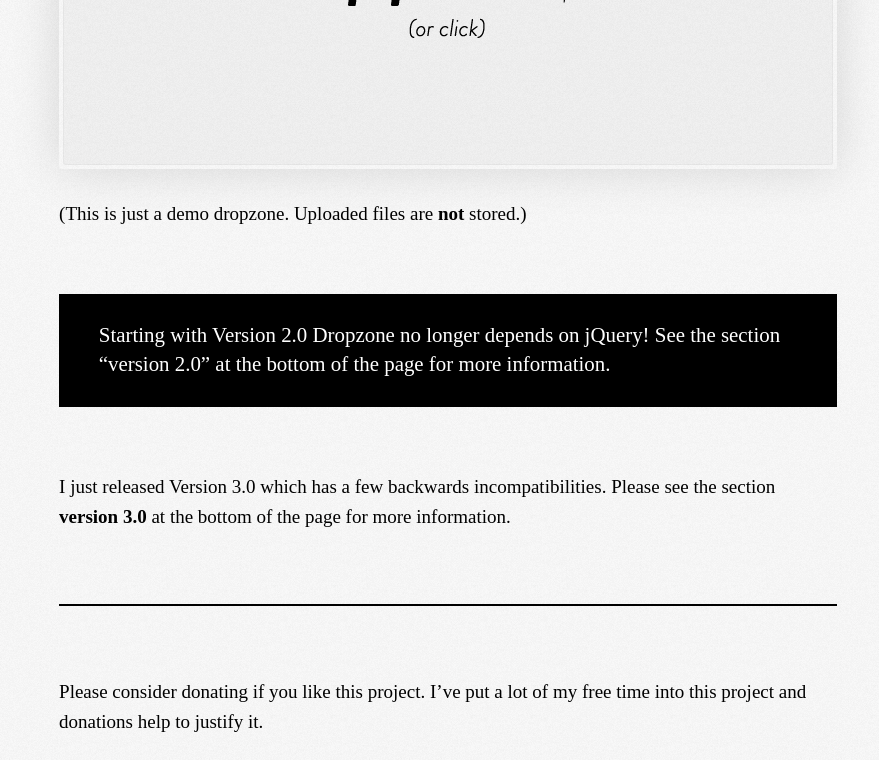
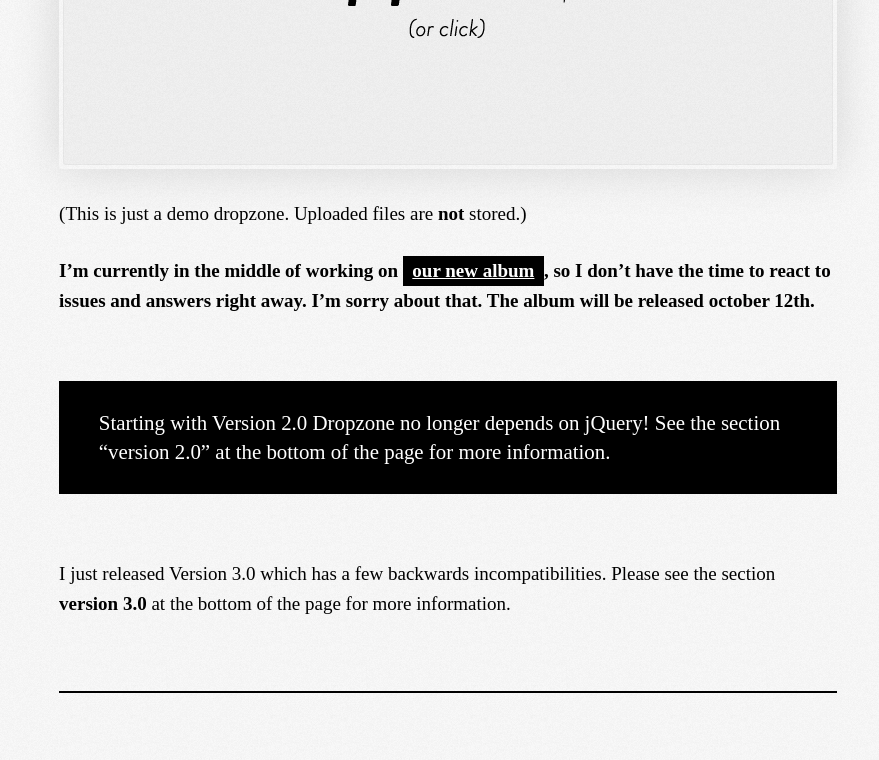
Before and after one commit to dropzone/dropzone, a Jekyll site: the page built from index.md, in a window 1280 px wide and 900 px high, scrolled down 981 px, cut to the strip 0-760 px from the top of the window. Shown: the whole strip, without its empty margins (192-1071 px from the left). Built offline with Jekyll 4.4.1, drawn with Linux system fonts in a browser that asks for light colours; Markdown is read by kramdown in place of the engine named in the settings; comment, search, counter and statistics services are not loaded.

Commit message:
Update index.md

```diff
--- a/index.md
+++ b/index.md
@@ -13,6 +13,8 @@
 
 (This is just a demo dropzone. Uploaded files are **not** stored.)
 
+**I'm currently in the middle of working on [our new album](http://www.youtube.com/user/gingahome), so I don't have
+the time to react to issues and answers right away. I'm sorry about that. The album will be released october 12th.**
 
 > Starting with Version 2.0 Dropzone no longer depends on jQuery!
 > See the section "version 2.0" at the bottom of the page for more information.
```
